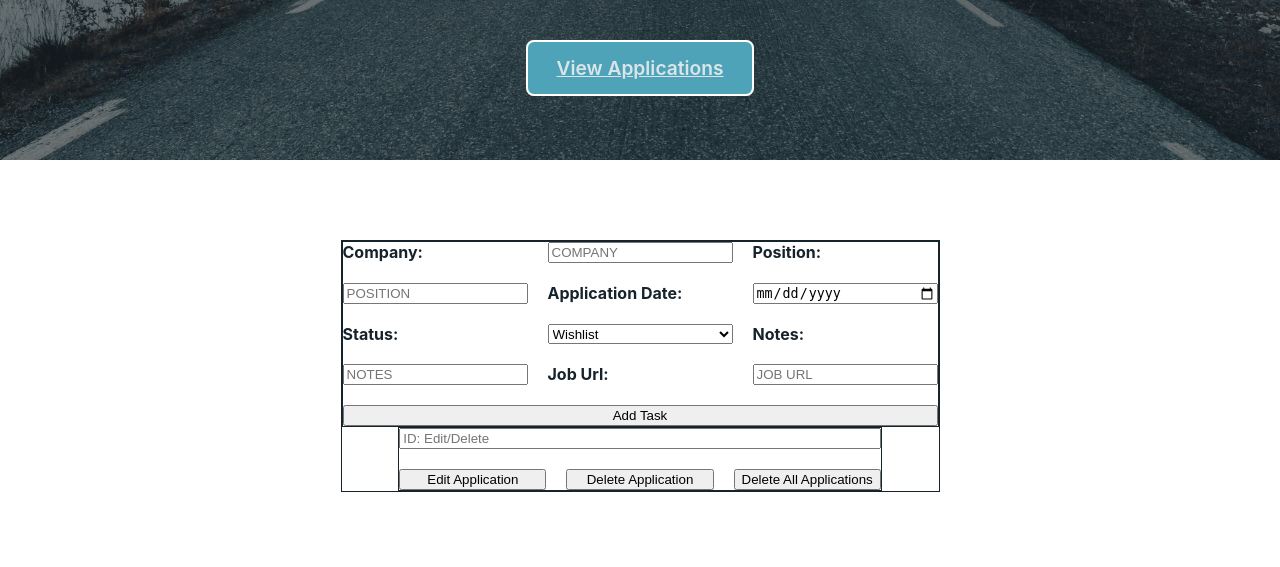
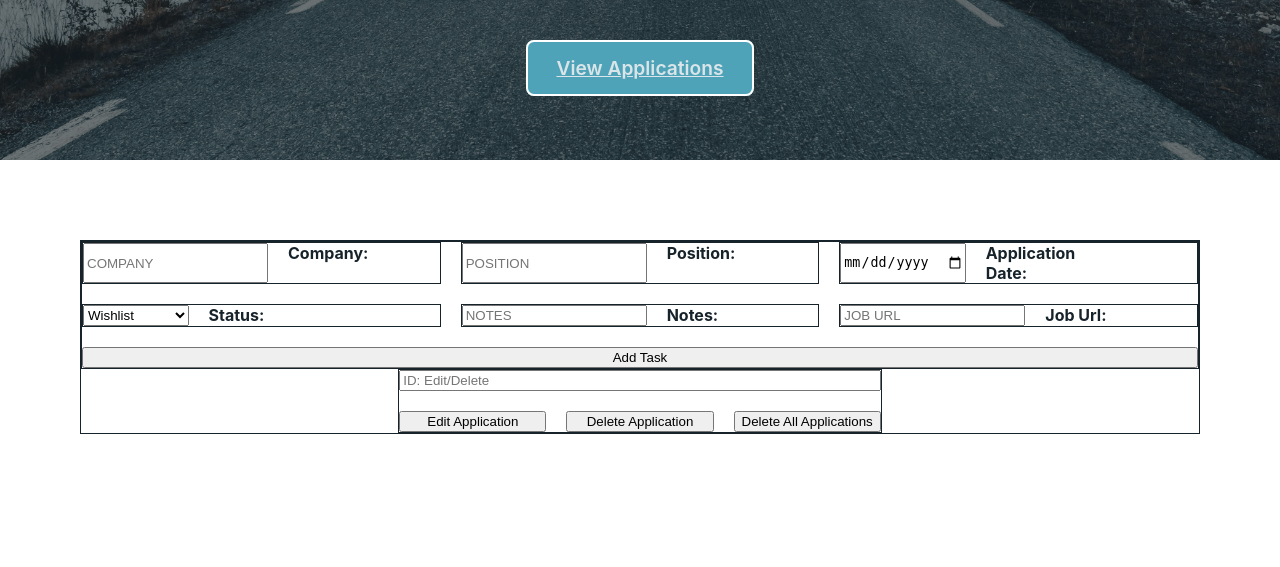
Before and after one commit to Blackbottt/Job-Application-Tracker, a Flask app: page / in a window 1280 px wide. Shown: the part 640-1207 px from the top of the page. Run offline with Flask 3, Linux system fonts and the light colour scheme; data comes from the database, SQL or seed files in the repository.

Commit message:
added divs of application-field classes

```diff
--- a/templates/index.html
+++ b/templates/index.html
@@ -22,7 +22,7 @@
         <section class="application-shell">
             <section class="input-section">
                 <form id="applications-form">
-                    <label for="company">Company:</label>
+                    <div class="application-field">
                         <input
                         class="input-field"
                         type="text"
@@ -31,7 +31,9 @@
                         placeholder="COMPANY"
                         required
                         >
-                    <label for="position">Position:</label>
+                        <label for="company">Company:</label>
+                    </div>
+                    <div class="application-field">
                         <input
                             class="input-field"
                             type="text"
@@ -40,7 +42,9 @@
                             placeholder="POSITION"
                             required
                         >
-                    <label for="application-date">Application Date:</label>
+                        <label for="position">Position:</label>
+                    </div>
+                    <div class="application-field">
                         <input
                             class="input-field"
                             type="date"
@@ -49,7 +53,9 @@
                             placeholder="APPLICATION DATE"
                             required
                         >
-                    <label for="status">Status:</label>
+                        <label for="application-date">Application Date:</label>
+                    </div>
+                    <div class="application-field">
                         <select name="status-type" id="status" class="input-field" placeholder="STATUS" required>
                             <option value="Wishlist">Wishlist</option>
                             <option value="Applied">Applied</option>
@@ -59,14 +65,19 @@
                             <option value="Rejected">Rejected</option>
                             <option value="Withdrawn">Withdrawn</option>
                         </select>
-                    <label for="notes">Notes:</label>
+                    <label for="status">Status:</label>
+                    </div>
+                    <div class="application-field">
                         <input
                             class="input-field"
                             type="text"
                             name="notes-name"
                             id="notes"
                             placeholder="NOTES"
-                    ><label for="job-url">Job Url:</label>
+                        >
+                        <label for="notes">Notes:</label>
+                    </div>
+                    <div class="application-field">
                         <input
                             class="input-field"
                             type="text"
@@ -74,6 +85,8 @@
                             id="job-url"
                             placeholder="JOB URL"
                         >
+                        <label for="job-url">Job Url:</label>
+                    </div>
                     <button type="submit" class="submit-add-applications">Add Task</button>
                 </form>
                 <div id="button-features"></div>
```
Lines whose indentation alone changed are shown as unchanged.
